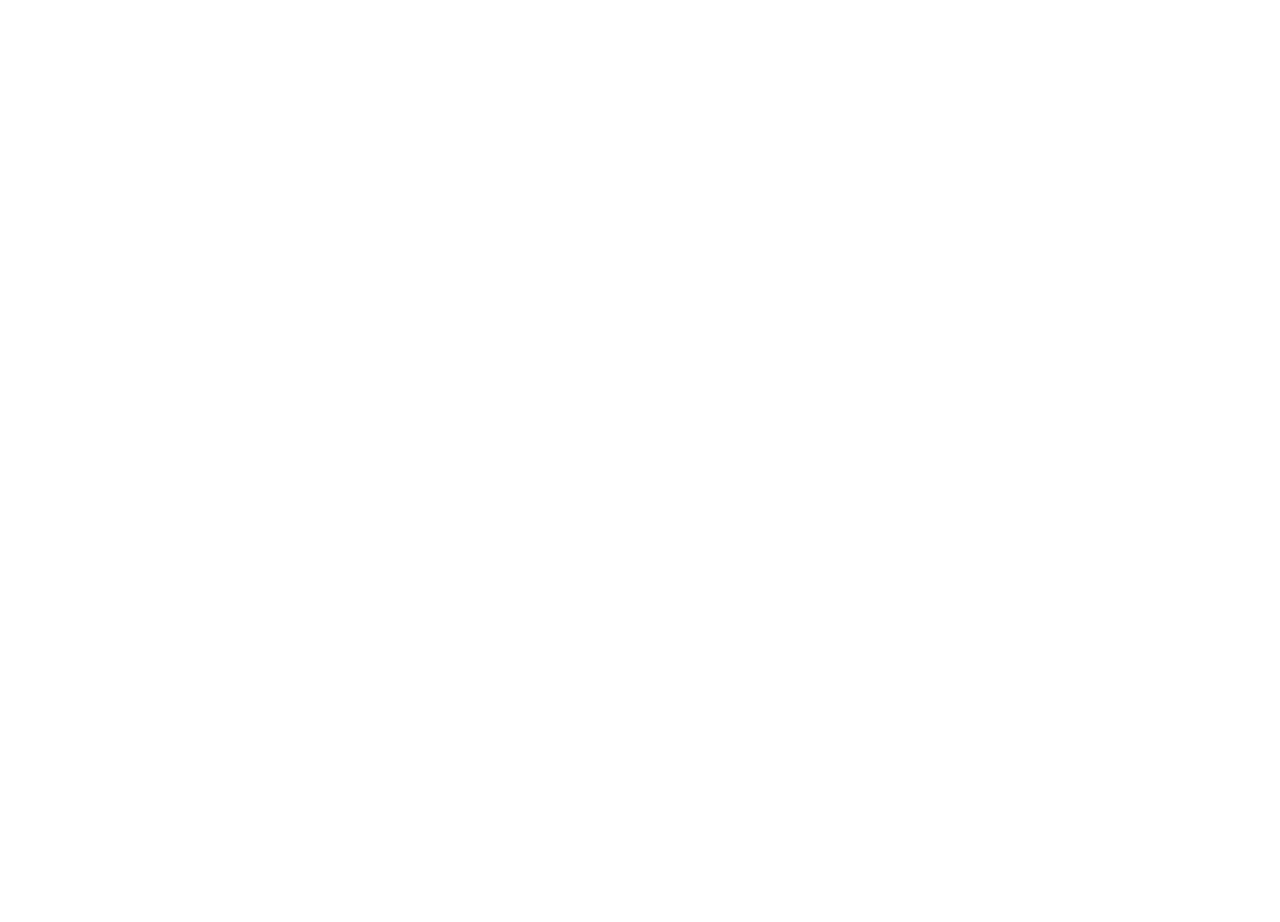
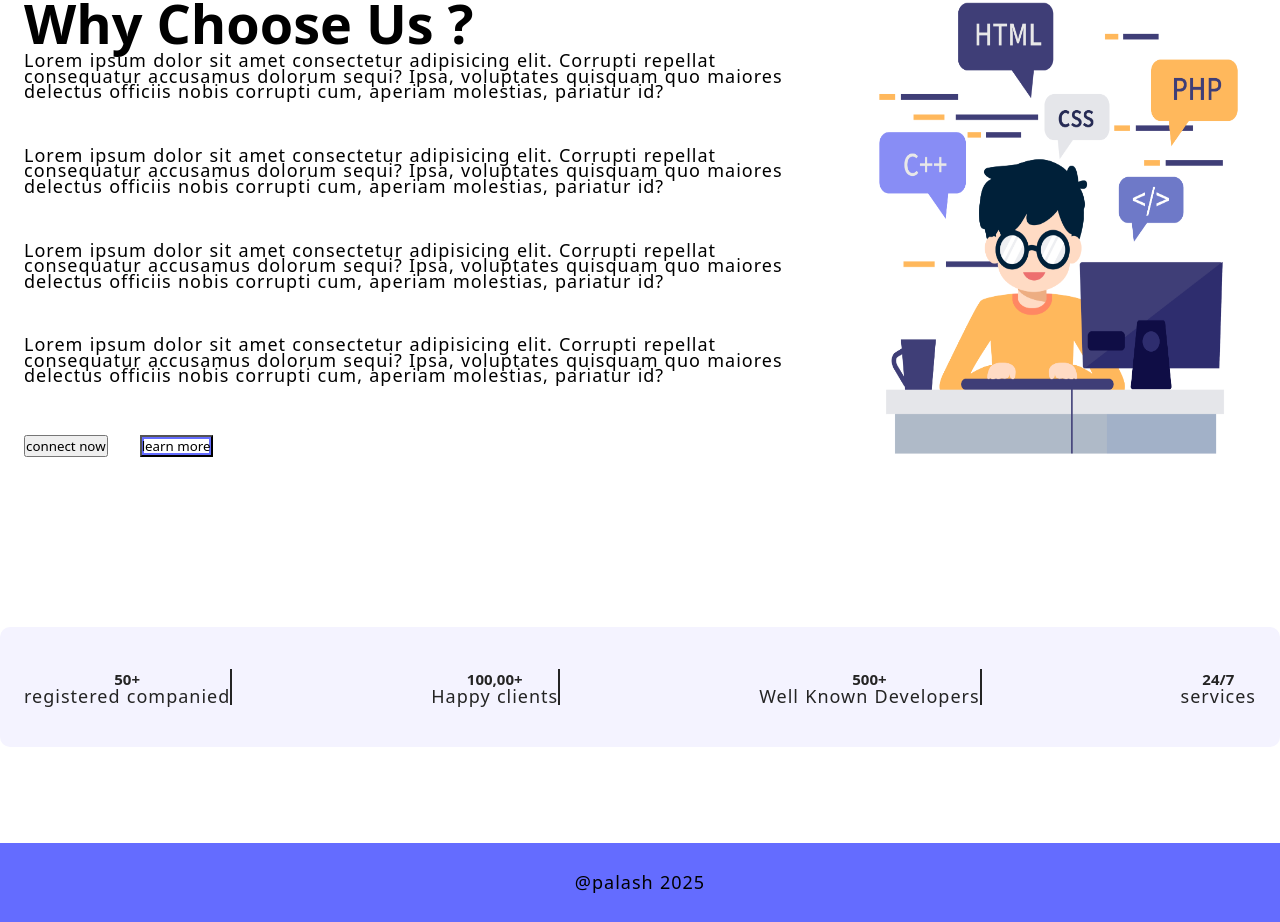
Before and after one commit to PalashKamble02/MERN-2025-FrontEnd, a React (Vite) app: page /about in a window 1280 px wide. Shown: the part 164-1086 px from the top of the page. Before the commit the page ends 800 px from the top, so only its background shows below. Built offline with nearby package versions, Linux system fonts and the light colour scheme.

Commit message:
frontend 1.4

```diff
--- a/src/App.jsx
+++ b/src/App.jsx
@@ -6,11 +6,14 @@
 import Register from "./pages/Register";
 import Login from "./pages/Login";
 import Navbar from "./components/Navbar";
+import Error from "./pages/Error";
+import Footer from "./components/Footer/Footer";
 
 const App = ()=>{
   return<>
 
   <BrowserRouter>
+  {/* <Footer/> */}
   <Navbar/>
   <Routes>
     <Route path="/" element={<Home/>} />
@@ -19,7 +22,9 @@
     <Route path="/service" element={<Service/>} />
     <Route path="/register" element={<Register/>} />
     <Route path="/login" element={<Login/>} />
+    <Route path="*" element={<Error/>}/>
   </Routes>
+  <Footer/>
   </BrowserRouter>
   </>
 }
--- /dev/null
+++ b/src/components/Analytics.jsx
@@ -0,0 +1,32 @@
+import React from 'react'
+
+const Analytics = () => {
+  return (
+    <>
+
+     <section className="section-analytics">
+            <div className="container grid grid-four-cols">
+                <div className="div1">
+                    <h2>50+</h2>
+                    <p>registered companied</p>
+                </div>
+                <div className="div1">
+                    <h2>100,00+</h2>
+                    <p>Happy clients</p>
+                </div>
+                <div className="div1">
+                    <h2>500+</h2>
+                    <p>Well Known Developers</p>
+                </div>
+                <div className="div1">
+                    <h2>24/7</h2>
+                    <p>services</p>
+                </div>
+
+            </div>
+        </section>
+    </>
+  )
+}
+
+export default Analytics
--- /dev/null
+++ b/src/components/Footer/Footer.jsx
@@ -0,0 +1,12 @@
+import React from 'react'
+import './footer.css';
+
+const Footer = () => {
+  return (
+   <footer className='footer'>
+    <p>@palash 2025</p>
+   </footer>
+  )
+}
+
+export default Footer;
--- /dev/null
+++ b/src/components/Footer/footer.css
@@ -0,0 +1,6 @@
+.footer{
+    padding: 3.2rem;
+    text-align: center;
+    background-color: var(--btn-color);
+    margin-top: auto;
+}
--- a/src/pages/About.jsx
+++ b/src/pages/About.jsx
@@ -1,5 +1,53 @@
+import { NavLink } from "react-router-dom";
+import Analytics from "../components/Analytics";
+
  const About = () => {
-    return <h1>About file </h1>
+    return (
+        <>
+        <main>
+            <section className="section-hero">
+             <div className="container grid grid-two-cols">
+                <div className="hero-content">
+                    <h1> Why Choose Us ?</h1>
+                    <p>
+                        Lorem ipsum dolor sit amet consectetur adipisicing elit.
+                         Corrupti repellat consequatur accusamus dolorum sequi? Ipsa,
+                         voluptates quisquam quo maiores delectus officiis nobis corrupti cum,
+                         aperiam molestias, pariatur id?
+                    </p>
+                    <p>
+                        Lorem ipsum dolor sit amet consectetur adipisicing elit.
+                         Corrupti repellat consequatur accusamus dolorum sequi? Ipsa,
+                         voluptates quisquam quo maiores delectus officiis nobis corrupti cum,
+                         aperiam molestias, pariatur id?
+                    </p>
+                    <p>
+                        Lorem ipsum dolor sit amet consectetur adipisicing elit.
+                         Corrupti repellat consequatur accusamus dolorum sequi? Ipsa,
+                         voluptates quisquam quo maiores delectus officiis nobis corrupti cum,
+                         aperiam molestias, pariatur id?
+                    </p>
+                    <p>
+                        Lorem ipsum dolor sit amet consectetur adipisicing elit.
+                         Corrupti repellat consequatur accusamus dolorum sequi? Ipsa,
+                         voluptates quisquam quo maiores delectus officiis nobis corrupti cum,
+                         aperiam molestias, pariatur id?
+                    </p>
+                    <div className="btn btn-group">
+                    <NavLink to="/contact"><button className="btn"> connect now</button></NavLink>
+                    <NavLink to="/services" ><button className=" btn secondary-btn">learn more</button></NavLink>
+                    </div>
+                </div>
+                {/* hero images */}
+                <div className="hero-images">
+                    <img src="/images/home.png" alt="home page png" width="400" height="500"/>
+                </div>
+             </div>
+            </section>
+        </main>
+        <Analytics/>
+        </>
+    )
 };
 
 export default About;
--- /dev/null
+++ b/src/pages/Error.jsx
@@ -0,0 +1,26 @@
+import React from 'react'
+import { NavLink } from 'react-router-dom'
+
+const Error = () => {
+  return (
+    <>
+    <section id="error-page">
+        <div className=" content">
+            <h2 className="header">404</h2>
+            <h4>Sorry! Page Not Found</h4>
+            <p>
+                Oops! it seems like the page you're trying to access doesn't exist.
+                If you belive thiere's an issue, feel free to report it, and we'll
+                look into it.
+            </p>
+            <div className="btns">
+                <NavLink to="/"> return home</NavLink>
+                <NavLink to="/contact">report problem</NavLink>
+            </div>
+        </div>
+    </section>
+    </>
+  )
+}
+
+export default Error
--- a/src/pages/Home.jsx
+++ b/src/pages/Home.jsx
@@ -1,4 +1,6 @@
 import React from "react";
+import Analytics from "../components/Analytics";
+import { NavLink } from "react-router-dom";
 
   const Home = () => {
 
@@ -17,8 +19,8 @@
                          aperiam molestias, pariatur id?
                     </p>
                     <div className="btn btn-group">
-                        <a href="/contact"><button className="btn"> connect now</button></a>
-                        <a href="/services" ><button className=" btn secondary-btn">learn more</button></a>
+                        <NavLink to="/contact"><button className="btn"> connect now</button></NavLink>
+                        <NavLink to="/services" ><button className=" btn secondary-btn">learn more</button></NavLink>
                     </div>
                 </div>
                 {/* hero images */}
@@ -29,27 +31,7 @@
             </section>
         </main>
 
-        <section className="section-analytics">
-            <div className="container grid grid-four-cols">
-                <div className="div1">
-                    <h2>50+</h2>
-                    <p>registered companied</p>
-                </div>
-                <div className="div1">
-                    <h2>100,00+</h2>
-                    <p>Happy clients</p>
-                </div>
-                <div className="div1">
-                    <h2>500+</h2>
-                    <p>Well Known Developers</p>
-                </div>
-                <div className="div1">
-                    <h2>24/7</h2>
-                    <p>services</p>
-                </div>
-
-            </div>
-        </section>
+       <Analytics/>
         <section className="section-hero">
              <div className="container grid grid-two-cols">
                   {/* hero images */}
--- a/src/pages/Login.jsx
+++ b/src/pages/Login.jsx
@@ -32,7 +32,7 @@
                       <img src='/images/login.png' alt='login image' width="570" height="500"/>
                     </div>
                     <div className="registraion-form">
-                        <h1 className='main-heading mb3'>registration from</h1>
+                        <h1 className='main-heading mb3'>login from</h1>
                         <br />
                         <form onClick={handleSubmit}>
 
```
